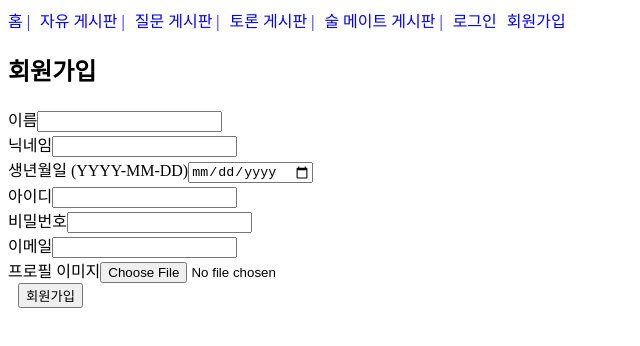
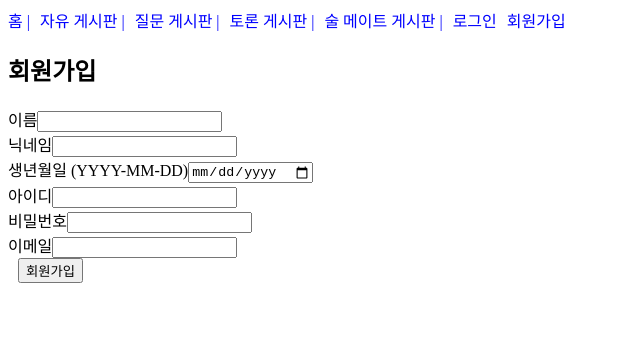
Before and after one commit to nahyunkeem/sulmeulliae_frontend, a React (Create React App) app: page /signup in a window 1280 px wide. Shown: the top 346 px of the page, without its empty margins (0-640 px from the left). Built offline with nearby package versions, Linux system fonts and the light colour scheme.

Commit message:
signup_fix

```diff
--- a/src/components/Signup.js
+++ b/src/components/Signup.js
@@ -10,43 +10,22 @@ function Signup() {
         username: '',
         password: '',
         email: '',  // 이메일 필드 추가
-        profile_image: null,
     });
     const [error, setError] = useState('');
     const navigate = useNavigate();
 
     const handleChange = (e) => {
-        const { name, value } = e.target;
         setFormData({
             ...formData,
-            [name]: value,
-        });
-    };
-
-    const handleImageChange = (e) => {
-        setFormData({
-            ...formData,
-            profile_image: e.target.files[0],  // 파일 선택 시 처리
+            [e.target.name]: e.target.value,
         });
     };
 
     const handleSubmit = (e) => {
         e.preventDefault();
 
-        // FormData 생성
-        const formDataToSend = new FormData();
-        formDataToSend.append('fullname', formData.fullname);
-        formDataToSend.append('nickname', formData.nickname);
-        formDataToSend.append('birth', formData.birth);
-        formDataToSend.append('username', formData.username);
-        formDataToSend.append('password', formData.password);
-        formDataToSend.append('email', formData.email);
-        if (formData.profile_image) {
-            formDataToSend.append('profile_image', formData.profile_image);  // 파일이 있을 때만 추가
-        }
-
         // 회원가입 API 호출
-        api.post('/accounts/', formDataToSend)
+        api.post('/accounts/', formData)
             .then(() => {
                 alert('회원가입이 완료되었습니다. 로그인 페이지로 이동합니다.');
                 navigate('/login');
@@ -121,14 +100,6 @@ function Signup() {
                         required
                     />
                 </div>
-                <div>
-                    <label>프로필 이미지</label>
-                    <input
-                        type="file"
-                        name="profile_image"
-                        onChange={handleImageChange}
-                    />
-                </div>
                 {error && <p style={{ color: 'red' }}>{error}</p>}
                 <button type="submit">회원가입</button>
             </form>
```
Lines whose indentation alone changed are shown as unchanged.
